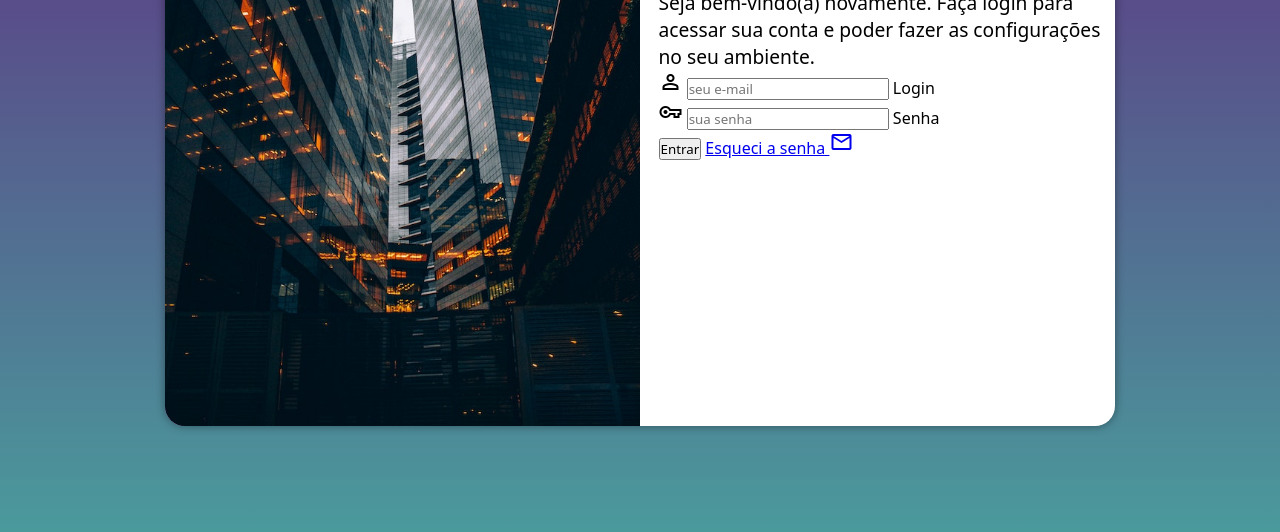
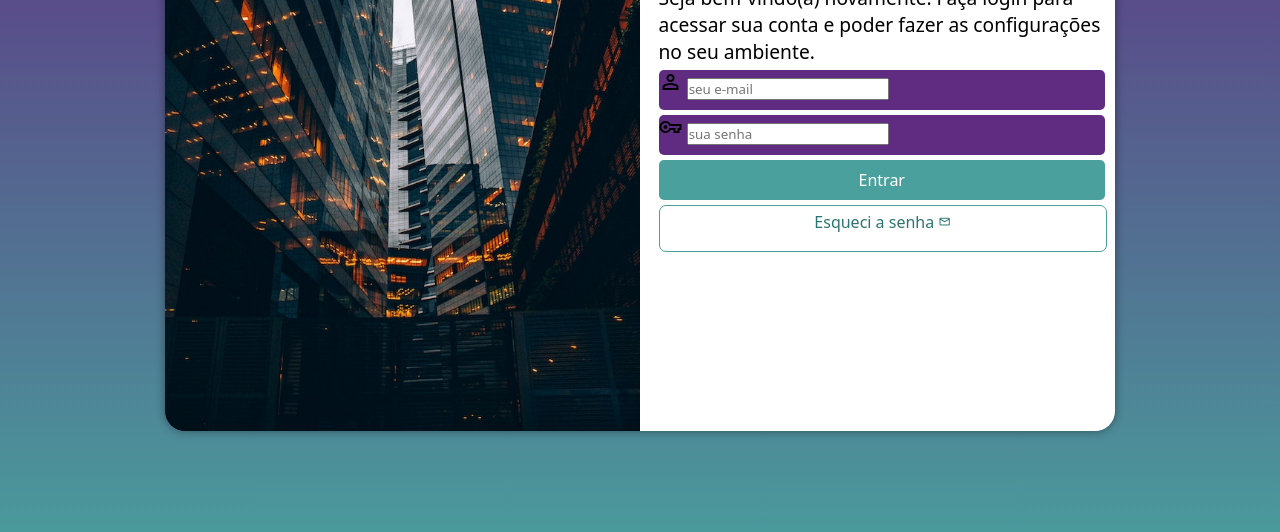
Before and after one commit to welitoncoutinho/projeto-login, a plain HTML site: page index.html in a window 1280 px wide. Shown: the part 224-756 px from the top of the page. Drawn offline with nearby package versions, Linux system fonts and the light colour scheme.

Commit message:
formataçao do formulario

```diff
--- a/estilos/style.css
+++ b/estilos/style.css
@@ -33,7 +33,7 @@ section#login {
 
     background-color: white;
     width: 250px;
-    height: 500px;
+    height: 510px;
     border-radius: 20px;
     box-shadow: 0px 0px 10px rgba(0, 0, 0, 0.411);
 
@@ -62,3 +62,57 @@ div#formulario > h1 {
 div#formulario > p {
     font-size: 0.8em;
 }
+
+form > div.campo {
+    background-color: #5f2c82;
+    display: block;
+    width: 100%;
+    height: 40px;
+    border-radius: 5px;
+    margin: 5px 0px;
+}
+
+form label {
+    display: none;
+}
+
+form > input[type=submit] {
+    display: block;
+    font-size: 1em;
+    width: 100%;
+    height: 40px;
+    background-color: #49a09d;
+    color: white;
+    border: none;
+    border-radius: 5px;
+
+}
+
+form > input[type=submit]:hover {
+    background-color: #2c7471;
+}
+
+form > a.botao {
+    display: block;
+    text-align: center;
+    font-size: 1em;
+    width: 100%;
+    height: 40px;
+    padding-top: 5px;
+
+    margin-top: 5px;
+    background-color: white;
+    color: #2c7471;
+    border: 1px solid #49a09d;
+    border-radius: 7px;
+    text-decoration: none;
+
+}
+
+form > a.botao:hover {
+    background-color: #6cd3cf;
+}
+
+form > a.botao > span {
+    font-size: 0.8em;
+}
--- a/index.html
+++ b/index.html
@@ -30,10 +30,10 @@
                     <div class="campo">
                         <span class="material-symbols-outlined">vpn_key</span>
                         <input type="password" name="senha" id="isenha" placeholder="sua senha" autocomplete="current-password" required minlength="8" maxlength="20">
-                        <label for="isenha">Senha</label>
+                        <label for="isenha">Senh</label>
                     </div>
                     <input type="submit" value="Entrar">
-                    <a href="esqueci.html">
+                    <a href="esqueci.html" class="botao">
                         Esqueci a senha <span class="material-symbols-outlined">mail</span>
                     </a>
                 </form>
```
